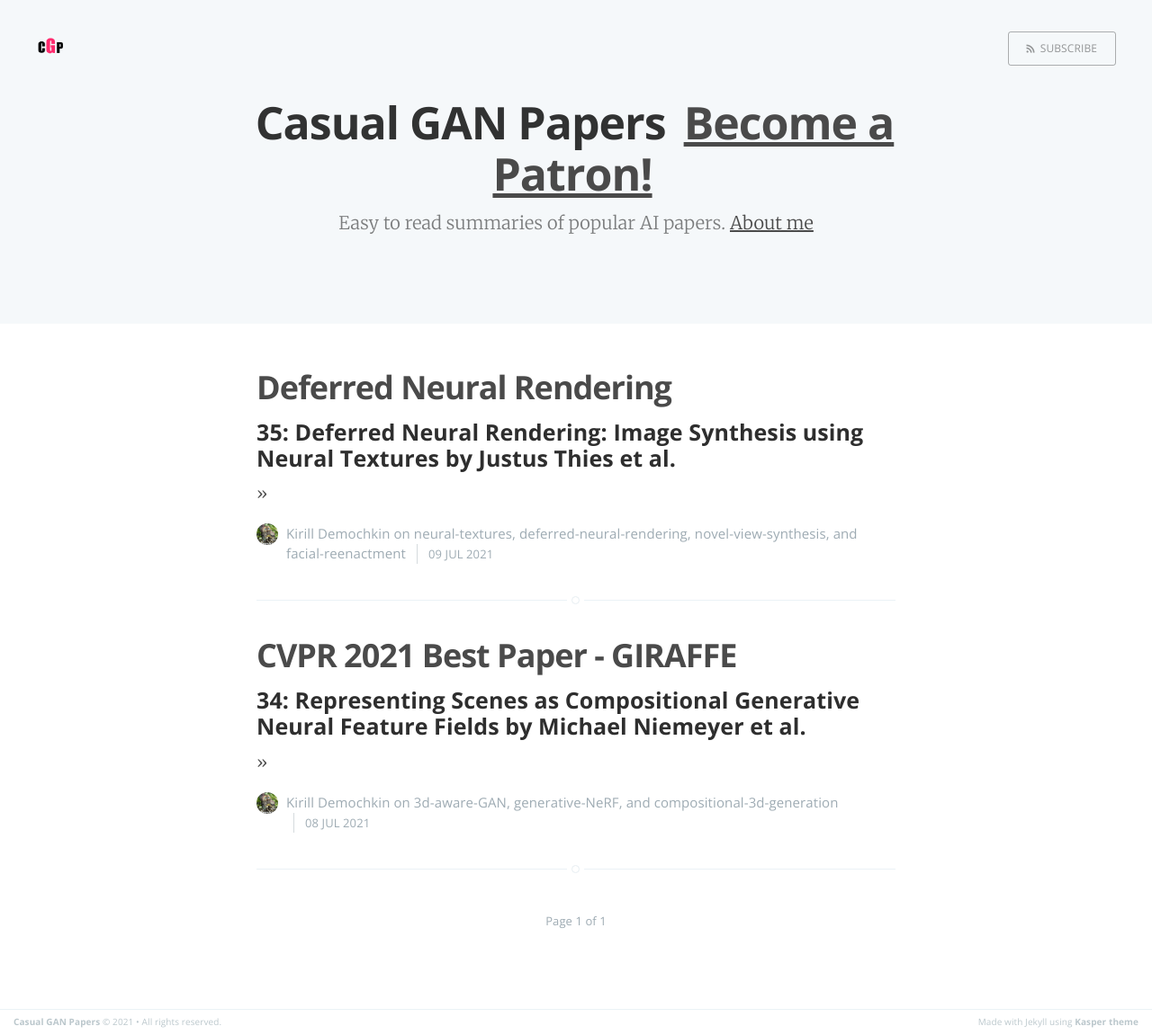
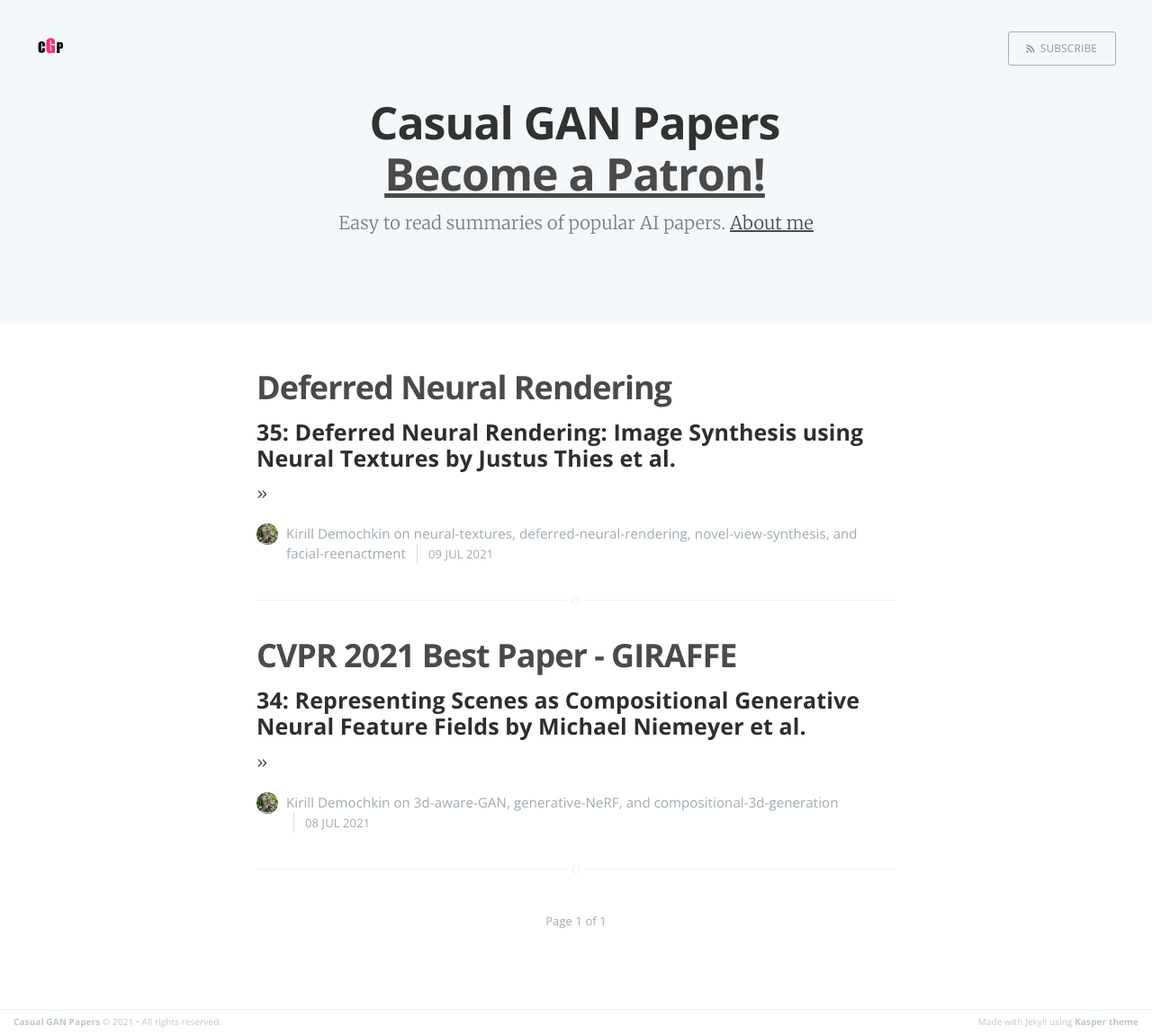
Before and after one commit to KirillDemochkin/kirilldemochkin.github.io, a Jekyll site: the page built from index.html, in a window 1280 px wide. Shown: the whole page at 90% size. Built offline with Jekyll 4.4.1, drawn with Linux system fonts in a browser that asks for light colours; the list of posts is cut into pages by our own code; comment, search, counter and statistics services are not loaded.

Commit message:
Update screen.css

```diff
--- a/assets/css/screen.css
+++ b/assets/css/screen.css
@@ -624,9 +624,9 @@ margin on the iframe, cause it breaks stuff. */
     -webkit-box-sizing: border-box;
     -moz-box-sizing: border-box;
     box-sizing: border-box;
-    display: inline;
+    display: inline-block;
     width: auto;
-    height: 33px;
+    height: auto;
     padding-right: 8px;
     padding-left: 8px;
 }
```
